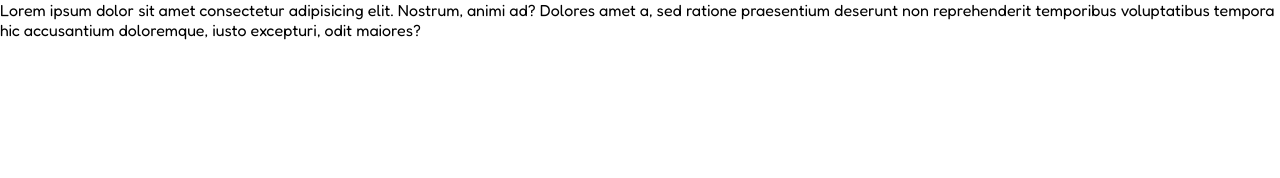
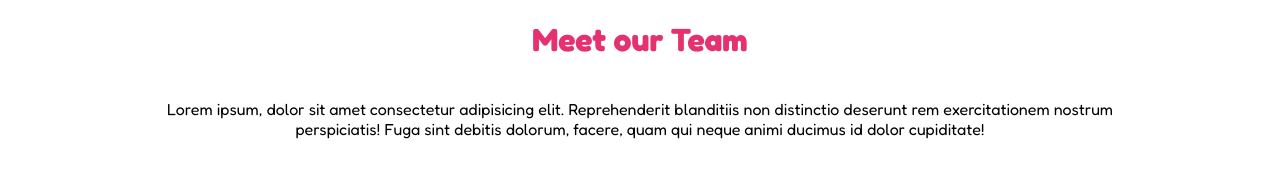
Before and after one commit to fedepaloz/html-css-float-cards, a plain HTML site: page index.html in a window 1280 px wide. Drawn offline with Linux system fonts and the light colour scheme.

Commit message:
h1 e h3 completed

```diff
--- a/css/style.css
+++ b/css/style.css
@@ -1,5 +1,28 @@
-*{margin: 0;
-padding: 0;
-box-sizing: border-box;}
+* {
+    margin: 0;
+    padding: 0;
+    box-sizing: border-box;
+}
 
-body{font-family: 'Fredoka', sans-serif;}
+body {
+    font-family: 'Fredoka', sans-serif;
+    background-color: white;
+}
+
+h1 {
+    color: #E53170;
+    text-align: center;
+    margin-bottom:20px;
+    padding: 20px;
+}
+
+h3 {
+    font-weight: 400;
+    font-size: 16px;
+    text-align: center;
+}
+
+.container {
+    width: 1000px;
+    margin: 0 auto;
+}
--- a/index.html
+++ b/index.html
@@ -14,9 +14,23 @@
 </head>
 
 <body>
-    <p>Lorem ipsum dolor sit amet consectetur adipisicing elit. Nostrum, animi ad? Dolores amet a, sed ratione
-        praesentium deserunt non reprehenderit temporibus voluptatibus tempora hic accusantium doloremque, iusto
-        excepturi, odit maiores?</p>
+    <h1>Meet our Team</h1>
+    <section>
+    <div class="container">
+        <h3>Lorem ipsum, dolor sit amet consectetur adipisicing elit. Reprehenderit blanditiis non distinctio deserunt
+            rem exercitationem nostrum perspiciatis! Fuga sint debitis dolorum, facere, quam qui neque animi ducimus id
+            dolor cupiditate!</h3>
+
+
+    </div>
+
+    <div class="profile.pics"></div>
+
+
+
+
+
+</section>
 </body>
 
 </html>
```
